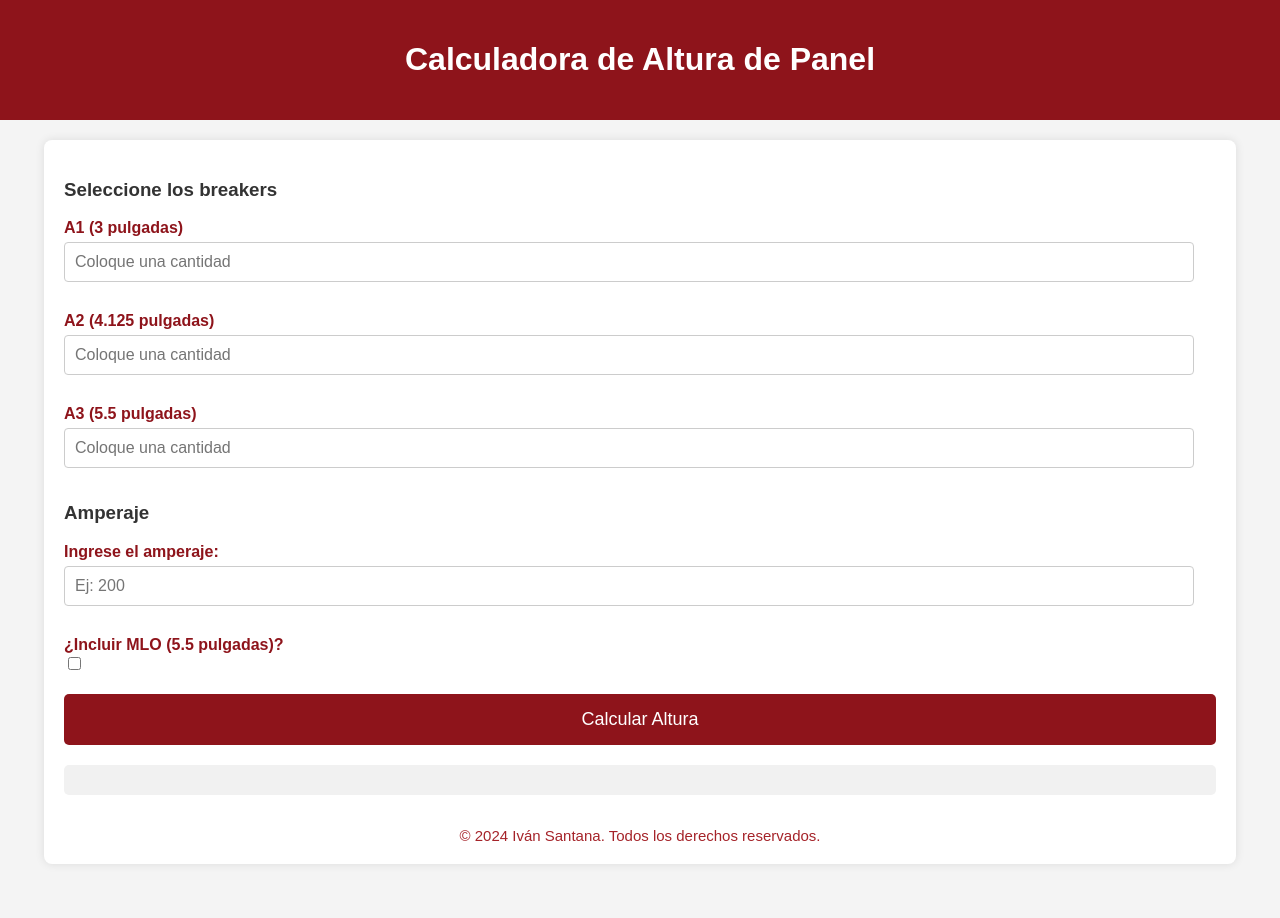
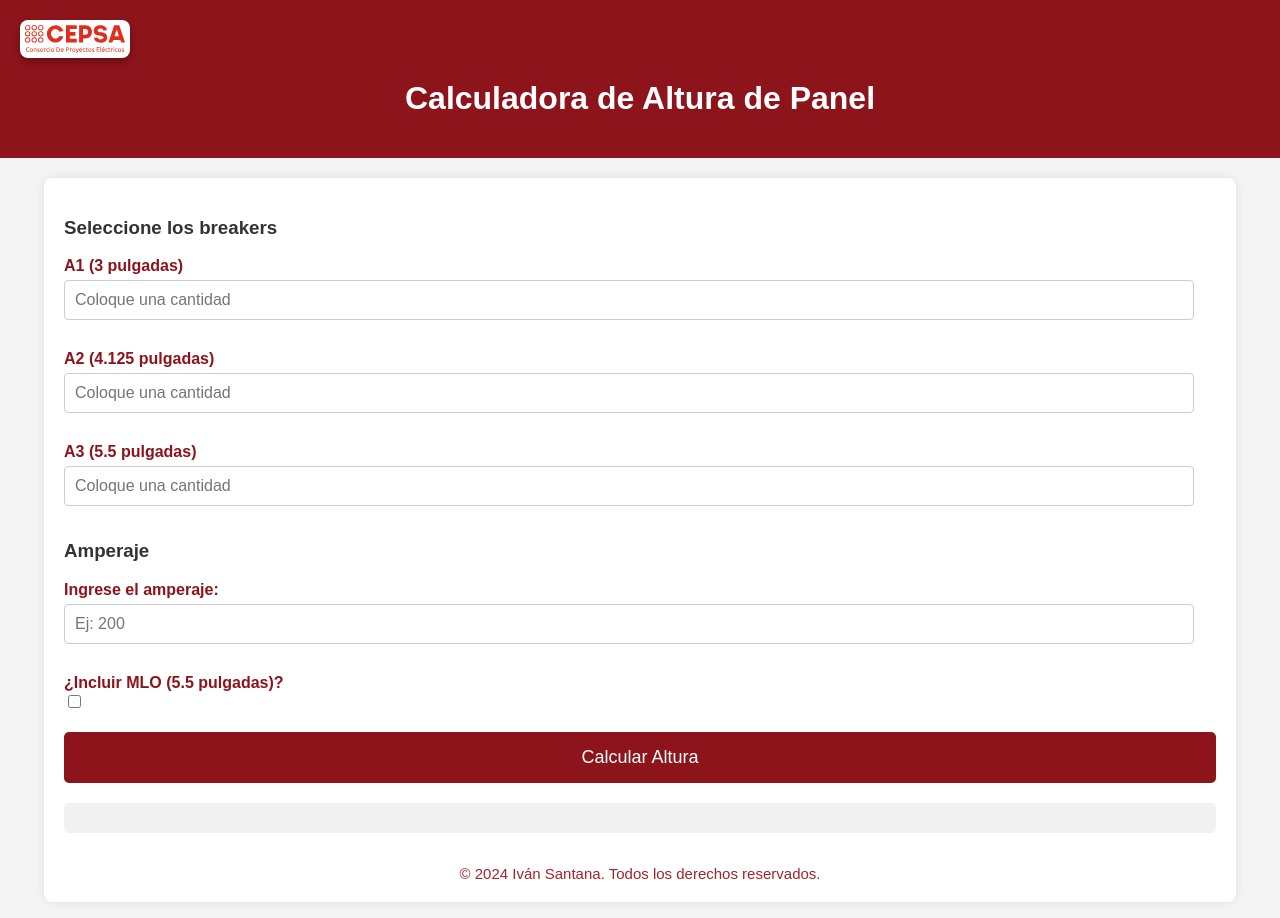
Before and after one commit to Ivan1904/CalPanel, a plain HTML site: page index.html in a window 1280 px wide. Before the commit the page ends 884 px from the top, so only its background shows below. Drawn offline with Linux system fonts and the light colour scheme.

Commit message:
Logo actualizado

```diff
--- a/index.html
+++ b/index.html
@@ -10,7 +10,7 @@
 </head>
 <body>
     <header>
-        <!-- <img src="logo-cepsa.svg" alt="Logo CEPSA"> -->
+        <img src="logo-cepsa.svg" alt="Logo CEPSA">
         <h1>Calculadora de Altura de Panel</h1>
     </header>
     <div class="container">
```
